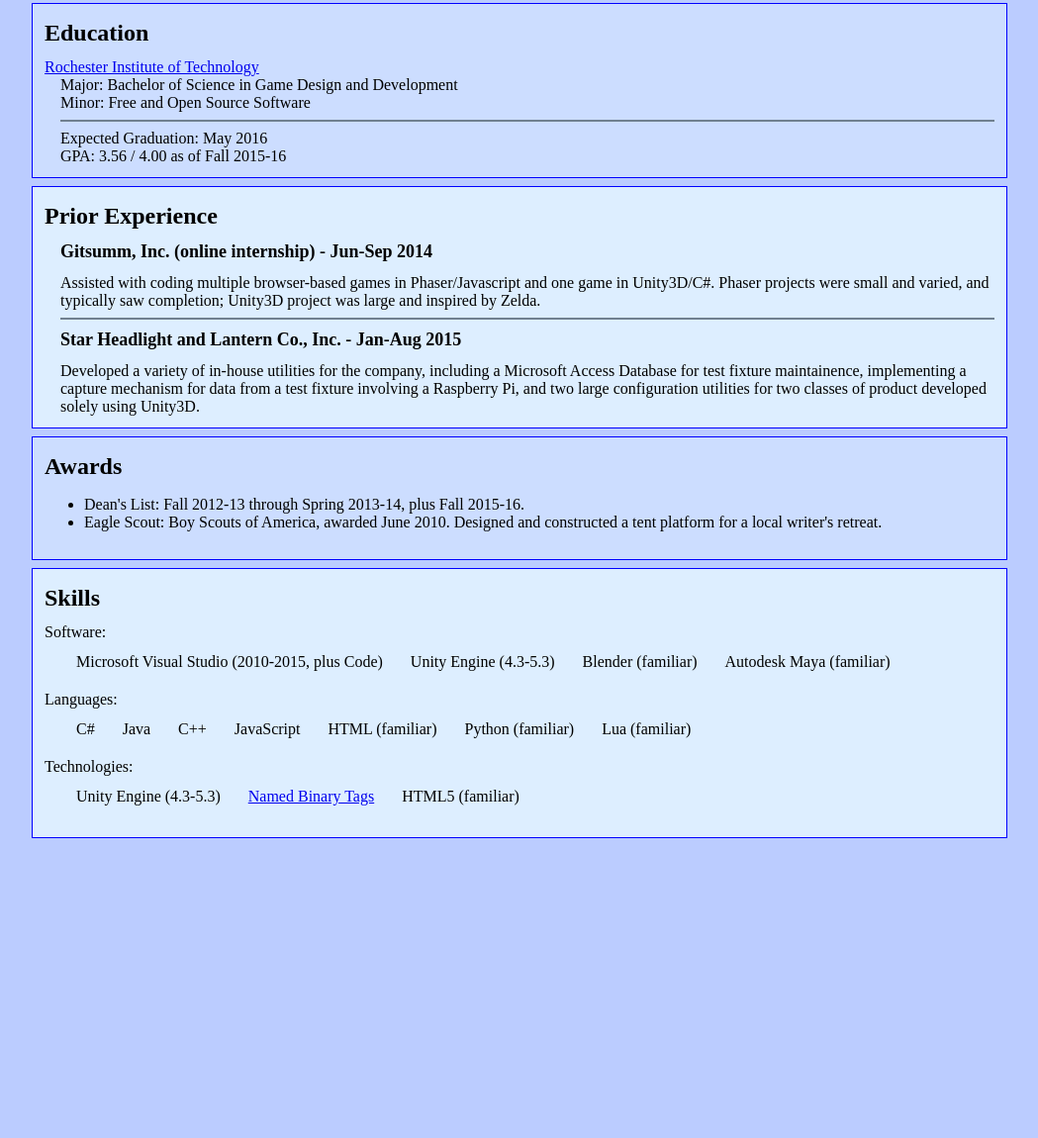
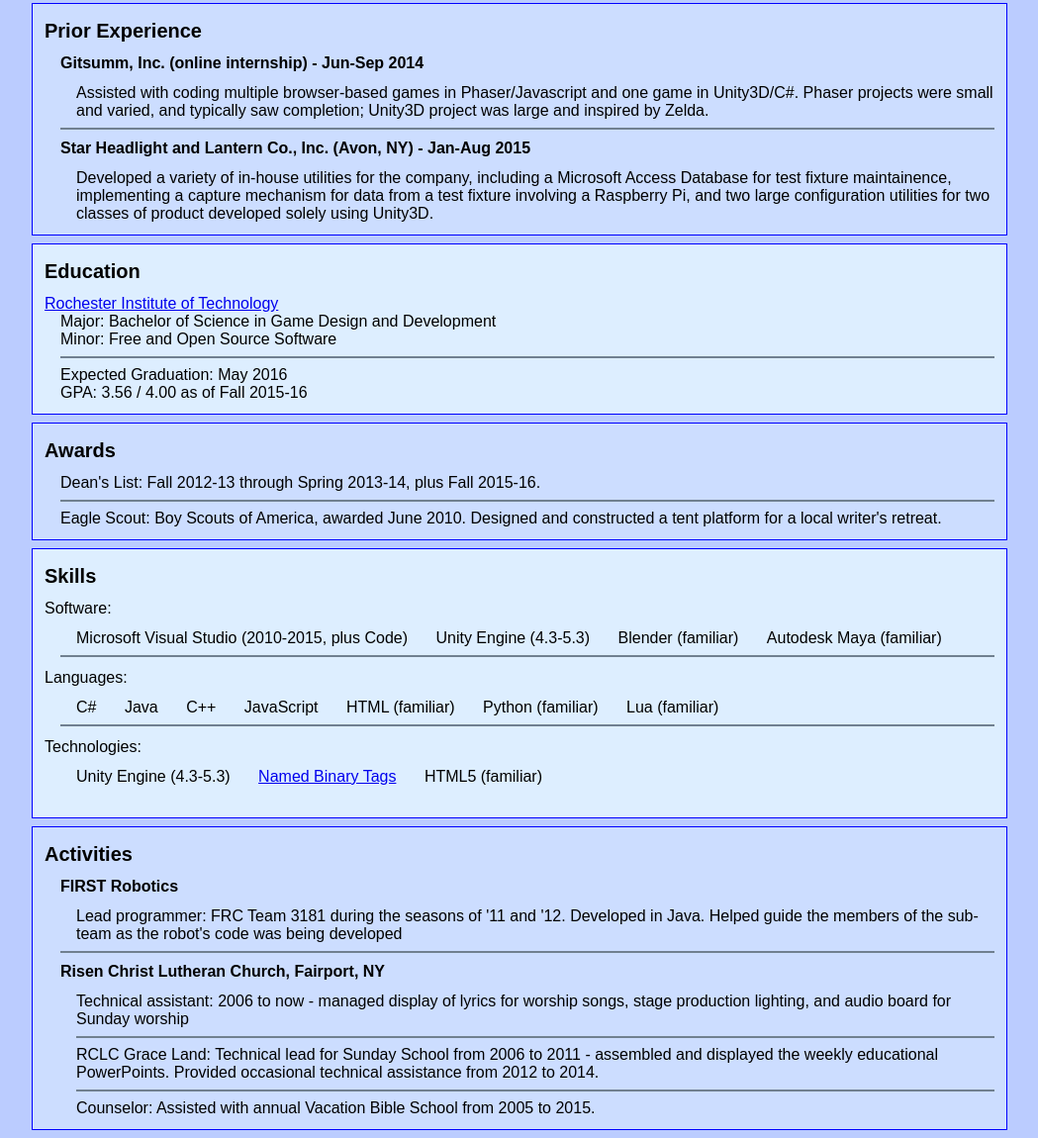
Before and after one commit to sctjkc01/sctjkc01.github.io, a plain HTML site: page resume/index.html in a window 1280 px wide. Shown: the part 183-1333 px from the top of the page at 99% size, without its empty margins (115-1164 px from the left). Before the commit the page ends 1038 px from the top, so only its background shows below. Drawn offline with nearby package versions, Linux system fonts and the light colour scheme.

Commit message:
Moar formatting stuffs, added Activities

```diff
--- a/resume/index.html
+++ b/resume/index.html
@@ -9,11 +9,12 @@
     <style>
         body {
             background: #BCF;
+            font-family: "Arial";
         }
 
         h1 {
             text-align: center;
-            margin: 0 auto;
+            margin: 4px auto;
             max-width: 350px;
             border-bottom: 2px solid black;
         }
@@ -24,14 +25,14 @@
         }
 
         div.header {
-            font-size: 24px;
+            font-size: 20px;
             font-weight: 800;
             margin-top: 4px;
             margin-bottom: 12px;
         }
 
         div.subheader {
-            font-size: 18px;
+            font-size: 16px;
             font-weight: 800;
             margin-top: 10px;
             margin-bottom: 12px;
@@ -89,7 +90,18 @@
         <div class="header">Objective</div>
         <div>Produce new and intriguing games for many to enjoy</div>
     </div>
-    <div id="edu" class="sect alt">
+    <div id="exp" class="sect alt">
+        <div class="header">Prior Experience</div>
+        <div class="indent divideAfter">
+            <div class="subheader">Gitsumm, Inc.  (online internship) - Jun-Sep 2014</div>
+            <div class="indent">Assisted with coding multiple browser-based games in Phaser/Javascript and one game in Unity3D/C#.  Phaser projects were small and varied, and typically saw completion; Unity3D project was large and inspired by Zelda.</div>
+        </div>
+        <div class="indent">
+            <div class="subheader">Star Headlight and Lantern Co., Inc. (Avon, NY) - Jan-Aug 2015</div>
+            <div class="indent">Developed a variety of in-house utilities for the company, including a Microsoft Access Database for test fixture maintainence, implementing a capture mechanism for data from a test fixture involving a Raspberry Pi, and two large configuration utilities for two classes of product developed solely using Unity3D.</div>
+        </div>
+    </div>
+    <div id="edu" class="sect">
         <div class="header">Education</div>
         <div>
             <a href="http://www.rit.edu/" target="_blank">Rochester Institute of Technology</a>
@@ -103,37 +115,27 @@
             </div>
         </div>
     </div>
-    <div id="exp" class="sect">
-        <div class="header">Prior Experience</div>
+    <div id="awa" class="sect alt">
+        <div class="header">Awards</div>
         <div class="indent divideAfter">
-            <div class="subheader">Gitsumm, Inc.  (online internship) - Jun-Sep 2014</div>
-            <div>Assisted with coding multiple browser-based games in Phaser/Javascript and one game in Unity3D/C#.  Phaser projects were small and varied, and typically saw completion; Unity3D project was large and inspired by Zelda.</div>
+            Dean's List: Fall 2012-13 through Spring 2013-14, plus Fall 2015-16.
         </div>
         <div class="indent">
-            <div class="subheader">Star Headlight and Lantern Co., Inc. - Jan-Aug 2015</div>
-            <div>Developed a variety of in-house utilities for the company, including a Microsoft Access Database for test fixture maintainence, implementing a capture mechanism for data from a test fixture involving a Raspberry Pi, and two large configuration utilities for two classes of product developed solely using Unity3D.</div>
+            Eagle Scout: Boy Scouts of America, awarded June 2010. Designed and constructed a tent platform for a local writer's retreat.
         </div>
-    </div>
-    <div id="awa" class="sect alt">
-        <div class="header">Awards</div>
-        <ul>
-            <li>Dean's List: Fall 2012-13 through Spring 2013-14, plus Fall 2015-16.</li>
-            <li>Eagle Scout: Boy Scouts of America, awarded June 2010. Designed and constructed a tent platform for a local writer's
-                retreat.</li>
-        </ul>
     </div>
     <div id="skl" class="sect">
         <div class="header">Skills</div>
         <div>
             Software:
-            <div class="list indent">
+            <div class="list indent divideAfter">
                 <div class="element">Microsoft Visual Studio (2010-2015, plus Code)</div>
                 <div class="element">Unity Engine (4.3-5.3)</div>
                 <div class="element">Blender (familiar)</div>
                 <div class="element">Autodesk Maya (familiar)</div>
             </div>
             Languages:
-            <div class="list indent">
+            <div class="list indent divideAfter">
                 <div class="element">C#</div>
                 <div class="element">Java</div>
                 <div class="element">C++</div>
@@ -150,6 +152,19 @@
             </div>
         </div>
     </div>
+    <div id="act" class="sect alt">
+        <div class="header">Activities</div>
+        <div class="indent divideAfter">
+            <div class="subheader">FIRST Robotics</div>
+            <div class="indent">Lead programmer: FRC Team 3181 during the seasons of '11 and '12.  Developed in Java.  Helped guide the members of the sub-team as the robot's code was being developed</div>
+        </div>
+        <div class="indent">
+            <div class="subheader">Risen Christ Lutheran Church, Fairport, NY</div>
+            <div class="indent divideAfter">Technical assistant: 2006 to now - managed display of lyrics for worship songs, stage production lighting, and audio board for Sunday worship</div>
+            <div class="indent divideAfter">RCLC Grace Land: Technical lead for Sunday School from 2006 to 2011 - assembled and displayed the weekly educational PowerPoints.  Provided occasional technical assistance from 2012 to 2014.</div>
+            <div class="indent">Counselor: Assisted with annual Vacation Bible School from 2005 to 2015.</div>
+        </div>
+    </div>
 </body>
 
 </html>
```
